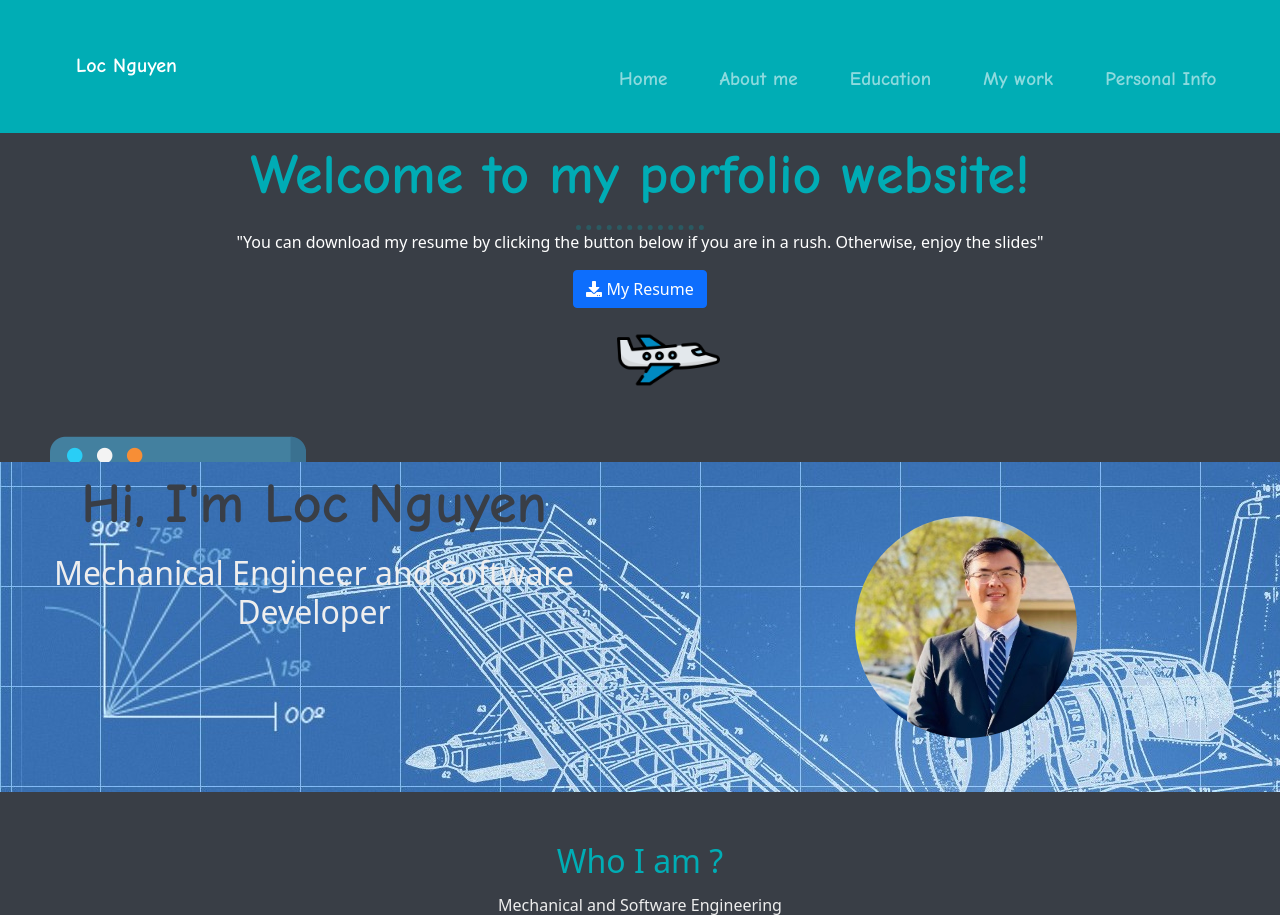
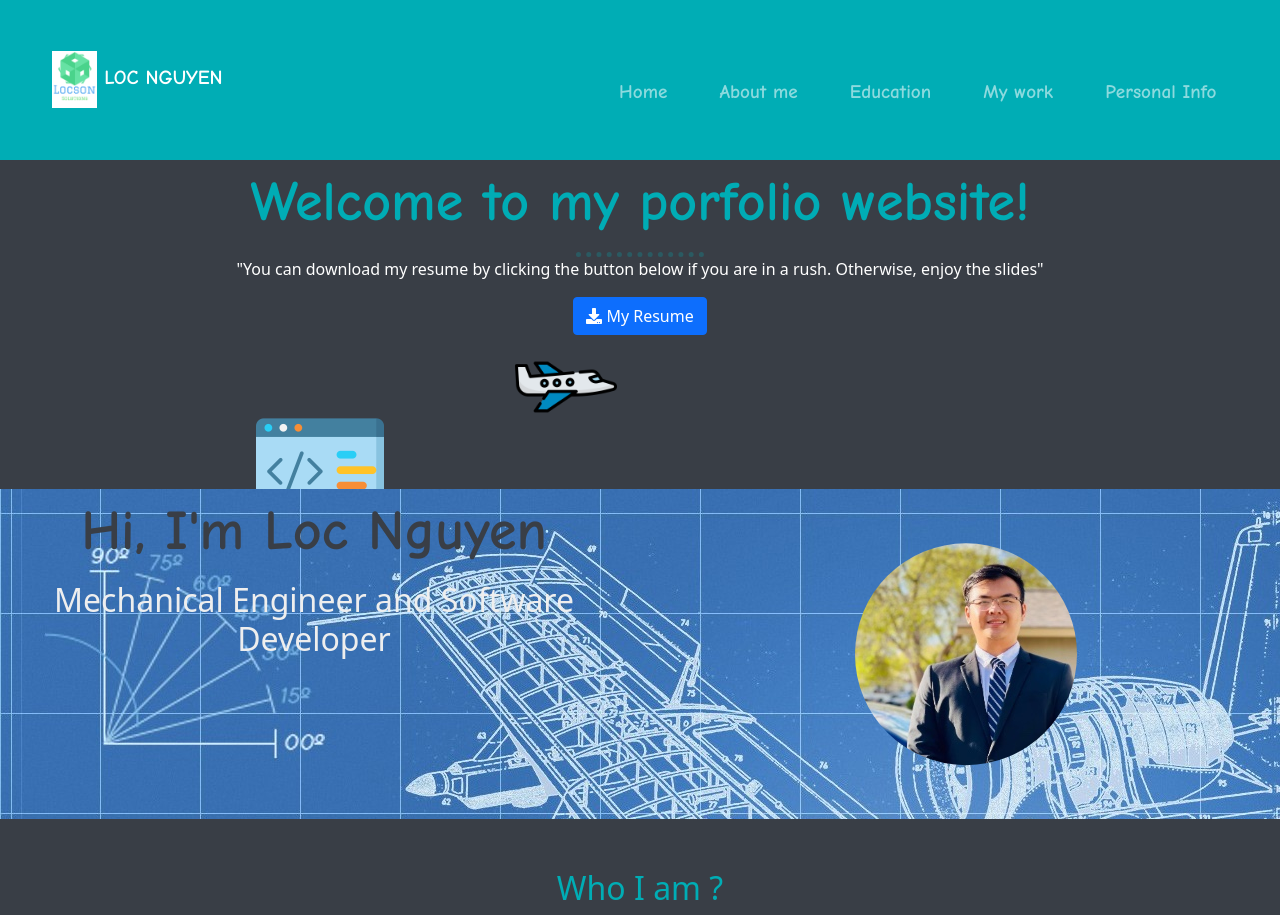
Before and after one commit to beastboy241/Portfolio_v2, a PHP site: page / in a window 1280 px wide. Shown: the top 915 px of the page. Run offline with PHP 8.4, Linux system fonts and the light colour scheme; some libraries are stand-ins or nearby versions.

Commit message:
update logo

```diff
--- a/index.html
+++ b/index.html
@@ -47,7 +47,10 @@
 
       <nav class="navbar navbar-expand-lg navbar-dark">
 
-        <a class="navbar-brand" href=""> <strong>Loc Nguyen</strong></a>
+        <a class="navbar-brand" href="">
+          <img src="./img/Locson.png" width="45" class="d-inline-block align-middle mr-2">
+          <span class="text-uppercase font-weight-bold">Loc Nguyen</span>
+        </a>
 
         <button class="navbar-toggler" type="button" data-toggle="collapse" data-target="#navbarSupportedContent" aria-controls="navbarSupportedContent" aria-expanded="false" aria-label="Toggle navigation">
             <span class="navbar-toggler-icon"></span>
--- a/style.css
+++ b/style.css
@@ -79,7 +79,7 @@ h1 {
   font-family: 'Comic Neue', cursive;
   font-size: 5rem;
   font-weight: bold;
-  margin-left: 4rem;
+  margin-left: 2.5rem;
   line-height: 1.5;
 }
 
@@ -98,15 +98,15 @@ h1 {
 }
 
 .code-img {
-  width: 20%;
-  left: 50px;
+  width: 10%;
+  left: 20%;
   position: absolute;
   top: 50%;
 }
 
 .top-plane {
   width: 20%;
-  left: 80%;
+  left: 60%;
   position: relative;
 }
 
```
